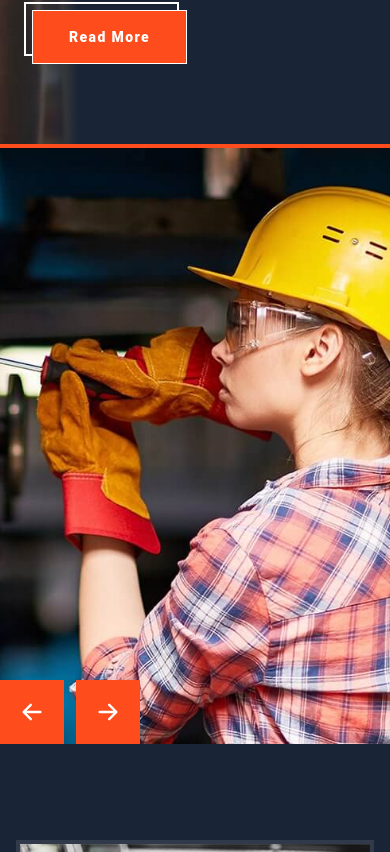
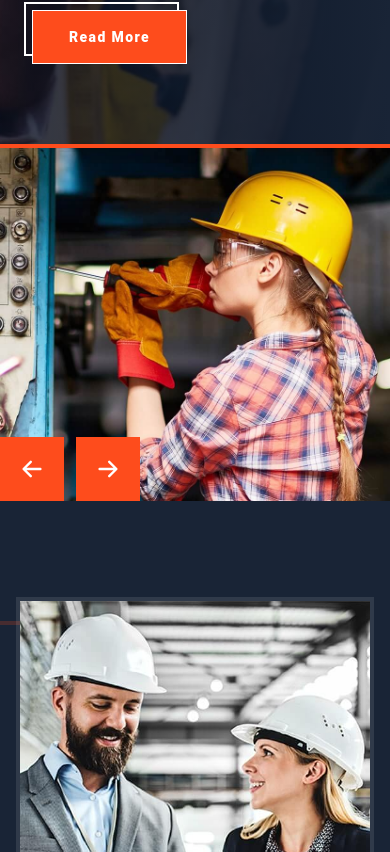
Before and after one commit to ayezabashir/Indiro, a React (Vite) app: page / in a window 390 px wide. Shown: the part 2292-3144 px from the top of the page. Built offline with nearby package versions, Linux system fonts and the light colour scheme.

Commit message:
split layout

```diff
--- a/src/components/common/SplitLayout.jsx
+++ b/src/components/common/SplitLayout.jsx
@@ -9,18 +9,30 @@ const SplitLayout = ({
 }) => {
   return (
     <section
-      className={`relative min-h-screen grid grid-cols-1 bg-brand-navy overflow-hidden ${containerClassName}`}
+      className={`relative min-h-screen grid grid-cols-1 lg:grid-cols-2 bg-brand-navy overflow-hidden ${containerClassName}`}
     >
+      <div className="absolute inset-0 z-0 pointer-events-none transition-opacity duration-1000">
         <div
-        className="absolute inset-0 z-0 pointer-events-none transition-opacity duration-1000"
+          className="absolute inset-0 block lg:hidden"
+          style={{
+            backgroundImage: `linear-gradient(to right, rgba(2, 6, 23, 0.7) 0%, var(--color-brand-navy) 100%), url('${bgImage}')`,
+            backgroundSize: "cover",
+            backgroundPosition: "center",
+          }}
+        />
+
+        <div
+          className="absolute inset-0 hidden lg:block"
           style={{
             backgroundImage: `linear-gradient(to right, transparent 0%, var(--color-brand-navy) 20%), url('${bgImage}')`,
             backgroundSize: "cover",
             backgroundPosition: "center",
           }}
-      ></div>
+        />
+      </div>
+
       <div
-        className={`flex flex-col justify-center px-8 lg:px-16 py-20 relative z-10 ${leftClassName}`}
+        className={`relative lg:static flex flex-col justify-center px-8 lg:px-16 py-20 z-10 ${leftClassName}`}
       >
         <div
           className={`transition-all duration-500 ease-out ${
@@ -33,7 +45,7 @@ const SplitLayout = ({
         </div>
       </div>
       <div
-        className={`relative h-150 lg:h-auto ${rightClassName}`}
+        className={`relative lg:static h-auto flex flex-col justify-center z-10 ${rightClassName}`}
       >
         <div
           className={`h-full w-full transition-all duration-700 ease-in-out ${
--- a/src/components/home/ContentInner4.jsx
+++ b/src/components/home/ContentInner4.jsx
@@ -49,7 +49,7 @@ const ContentInner4 = () => {
       bgImage="/images/content4bgimg.jpg"
       containerClassName="lg:grid-cols-[5fr_4fr] py-20"
       isAnimating={isAnimating}
-      rightClassName="border-t-0 flex flex-col gap-4 pr-4 lg:pr-8"
+      rightClassName="border-t-0 flex flex-col gap-4 pl-4 lg:pl-0 pr-4 lg:pr-8"
       leftContent={
         <div className="max-w-2xl">
           <div className="flex items-center gap-3 mb-4">
```
Lines whose indentation alone changed are shown as unchanged.
